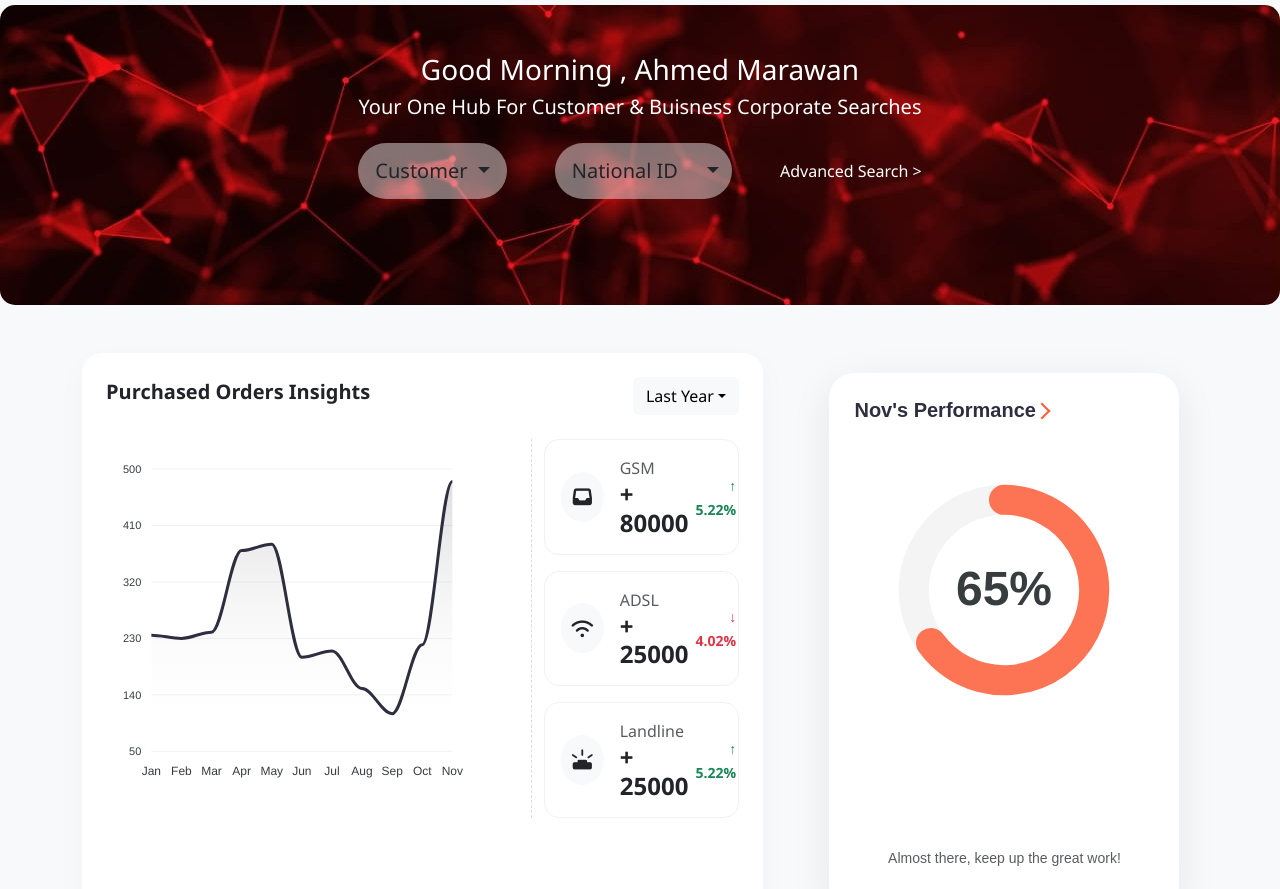
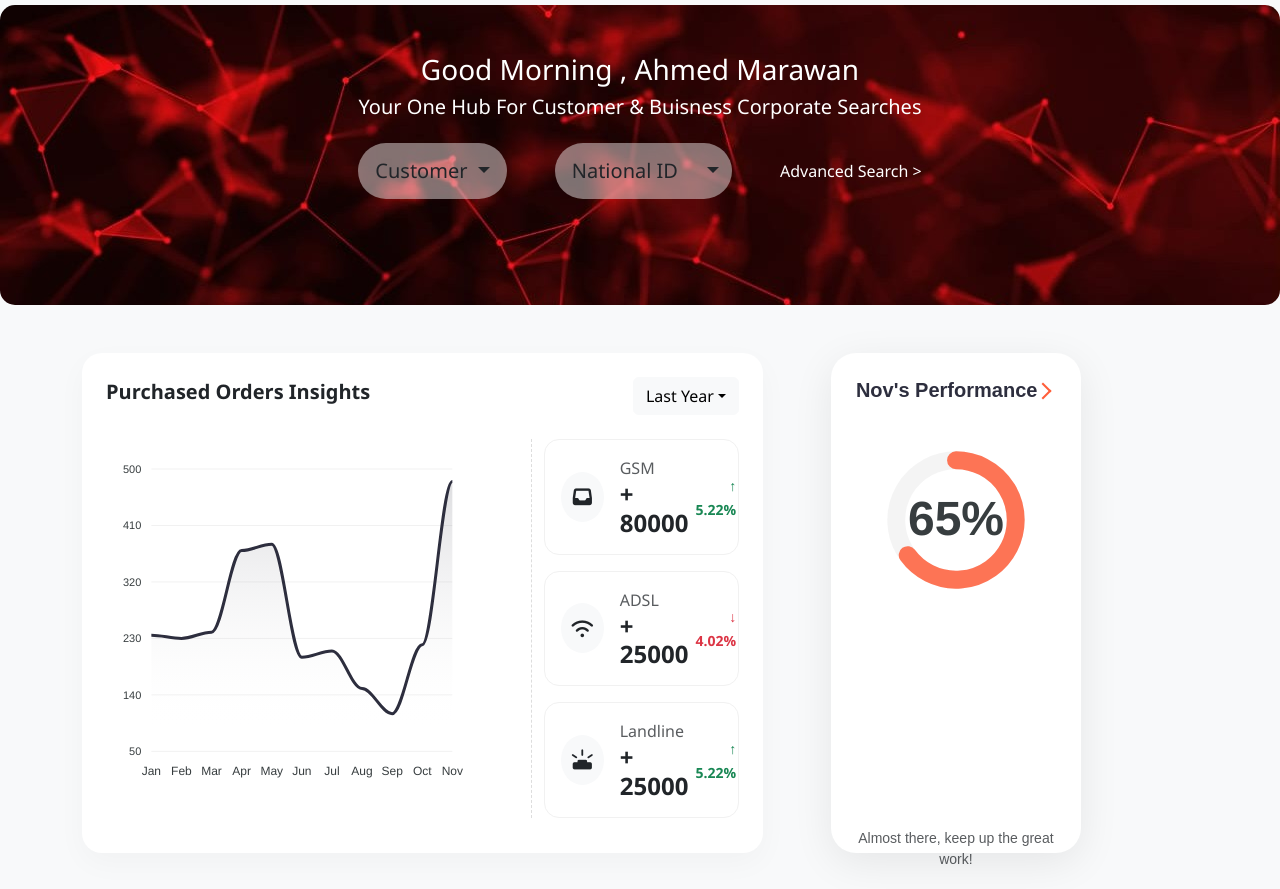
Before and after one commit to engr3ssam-arch/Etisalat-, a website: page index.html in a window 1280 px wide. Shown: the part 87-976 px from the top of the page. Drawn offline with nearby package versions, Linux system fonts and the light colour scheme; some icons are missing.

Commit message:
Edit Purchased Order

```diff
--- a/sass/sass.scss
+++ b/sass/sass.scss
@@ -71,11 +71,11 @@ $border-color: #f1f1f1;
   }
 }
 
-// لإضافة تأثير التدرج تحت الرسم البياني
+
 .chart-placeholder {
   height: 300px;
   position: relative;
-  // Chart.js handles the canvas, but we style the container
+
 }
 
 .performance-card {
@@ -83,9 +83,11 @@ $border-color: #f1f1f1;
   border-radius: 25px;
   padding: 25px;
   box-shadow: 0 10px 40px rgba(0,0,0,0.08);
-  max-width: 350px;
-  margin: 20px auto;
+  width: 250px;
+  height: 500px;
+  margin-left: 20px;
   font-family: 'Arial', sans-serif;
+
 
   .card-header {
     margin-bottom: 10px;
```
Also changed, not shown: index.html (+4 -3 lines), css/sass.css, 1 other file.
